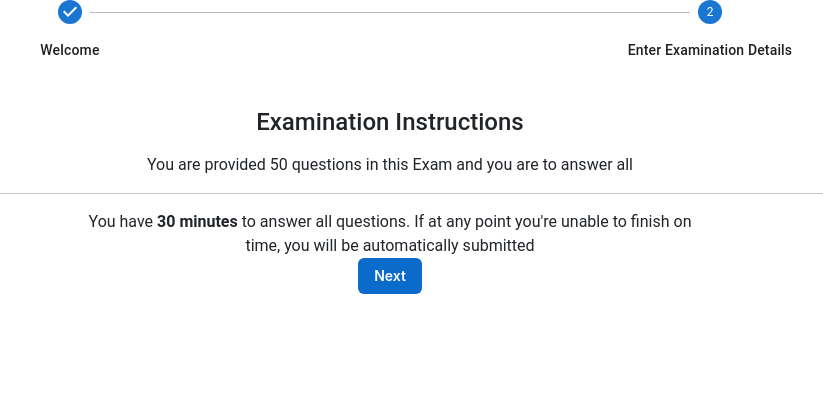
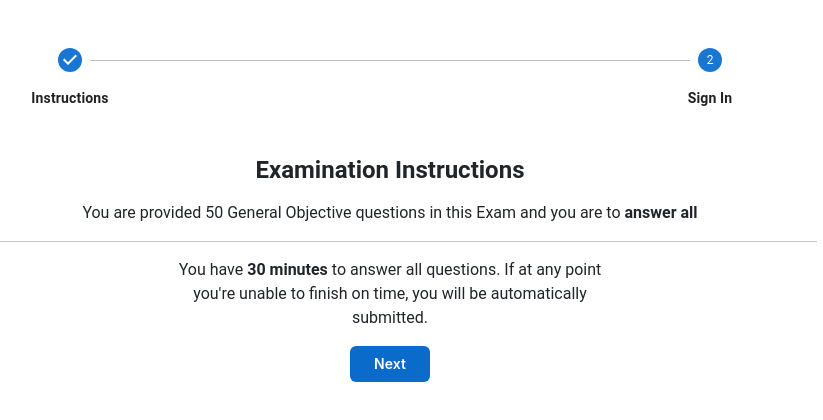
Before and after one commit to SamuelAbolade/CBT_react_app, a React (Create React App) app: page / in a window 1280 px wide. Shown: the top 420 px of the page, without its empty margins (250-1073 px from the left). Built offline with nearby package versions, Linux system fonts and the light colour scheme.

Commit message:
Started adding colors

```diff
--- a/src/Routes/Main.js
+++ b/src/Routes/Main.js
@@ -10,10 +10,15 @@ import KeyboardArrowLeft from '@mui/icons-material/KeyboardArrowLeft';
 import KeyboardArrowRight from '@mui/icons-material/KeyboardArrowRight';
 import QuestionOption from '../components/QuestionOption';
 import { useDispatch, useSelector } from 'react-redux';
-import { resetTimer, startTimer } from '../Redux/timerSlice';
+import { resetTimer, startTimer,  } from '../Redux/timerSlice';
+import { resetSelectedOptions } from '../Redux/optionSlice';
 import AccessAlarmIcon from '@mui/icons-material/AccessAlarm';
 import { Link, useNavigate } from 'react-router-dom';
 import ConfirmSubmitDialog from '../components/ConfirmSubmitDialog';
+import IconButton from '@mui/material/IconButton';
+import MenuIcon from '@mui/icons-material/Menu';
+import Toolbar from '@mui/material/Toolbar';
+import AppBar from '@mui/material/AppBar';
 
 const Main = () => {
   const dispatch = useDispatch()
@@ -36,7 +41,9 @@ const Main = () => {
       dispatch(startTimer());
     }, 1000);
     return () => {clearInterval(intervalId)
-       dispatch(resetTimer())};
+       dispatch(resetTimer())
+      };
+
 
   }, [dispatch]);
 
@@ -56,15 +63,38 @@ const Main = () => {
   const [timeLeft, setTimeLeft] = useState(30 * 60);
   return (
     <>
-      <nav className="navbar p-3 bg-body-tertiary shadow shadow-sm">
-        <div className="container d-flex">
-          <a className="navbar-brand" href="#">Quizza</a>
-          <div className="d-flex justify-content-between gap-5">
-            <span className="nav-link active fw-bold" aria-current="page" ><AccessAlarmIcon /> {minutes + ":" + seconds}</span>
-            <ConfirmSubmitDialog />
+      {/* <nav className="navbar p-3 bg-body-tertiary shadow shadow-sm border border-danger">
+        <div className="container d-flex border border-danger">
+          <a className="navbar-brand border border-danger" href="#">Quizza</a>
+          <div className="d-flex justify-content-between gap-5 border border-danger">
+            <div className="mt-1 border border-danger" >
+              <AccessAlarmIcon  /> {minutes + ":" + seconds}
+            </div>
+
           </div>
         </div>
-      </nav>
+      </nav> */}
+      <Box sx={{ flexGrow: 1 }}>
+      <AppBar position="static">
+        <Toolbar>
+          <IconButton
+            size="large"
+            edge="start"
+            // color="inherit"
+            aria-label="menu"
+            sx={{ mr: 2 }}
+          >
+          </IconButton>
+          <Typography variant="h6" component="div" sx={{ flexGrow: 1 }}>
+            Quizzer
+          </Typography>
+          <Typography variant="h6" component="div" sx={{ flexGrow: 1 }}>
+          <AccessAlarmIcon  /> {minutes + ":" + seconds}
+          </Typography>
+          <ConfirmSubmitDialog />
+        </Toolbar>
+      </AppBar>
+    </Box>
       <Box className="col-10 col-lg-8 m-auto mt-5" sx={{ flexGrow: 1 }}>
         <Paper
           square
--- a/src/Routes/Submit.js
+++ b/src/Routes/Submit.js
@@ -6,16 +6,15 @@ import { resetSelectedOptions } from '../Redux/optionSlice'
 const Submit = () => {
   const { optionReducer: { selectedOptions } } = useSelector((state) => (state))
   const dispatch = useDispatch()
-  useEffect(() => {
-    dispatch(resetSelectedOptions())
+  // useEffect(() => {
+  //
 
-    // return () => {
-    //   second
-    // }
-  }, [])
+  //   // return () => {
+  //   //   second
+  //   // }
+  // }, [])
 
   const correctScore = questions.filter((question, i) => selectedOptions[i] == question.answer)
-  console.log(correctScore)
   return (
     <>
       <div>
--- a/src/Routes/Welcome.js
+++ b/src/Routes/Welcome.js
@@ -12,15 +12,15 @@ export default function HorizontalLabelPositionBelowStepper() {
   const [activeStep, setActiveStep] = React.useState(1)
   const steps = [
     // <SignIn setActiveStep={setActiveStep}/>,
-    "Welcome",
-    'Enter Examination Details',
+    "Instructions",
+    'Sign In',
   ];
   return (
-    <Box sx={{ width: '100%' }}>
+    <Box sx={{ width: '100%' }} className="mt-5">
       <Stepper activeStep={activeStep} alternativeLabel>
         {steps.map((label) => (
           <Step key={label}>
-            <StepLabel>{label}</StepLabel>
+            <StepLabel><strong>{label}</strong></StepLabel>
           </Step>
         ))}
       </Stepper>
--- a/src/components/Instructions.js
+++ b/src/components/Instructions.js
@@ -8,16 +8,16 @@ const Instructions = ({ setActiveStep }) => {
 
     return (
         <>
-
-            <h4 className='m-auto text-center mt-5'>Examination Instructions</h4>
-            <div className='mt-3 text-center'>You are provided {questions.length} questions in this Exam and you are to answer all</div><hr />
-            <div className='col-10 col-lg-6 m-auto text-center'>You have <strong>30 minutes</strong> to answer all questions. If at any point you're unable to finish on time, you will be automatically submitted</div>
+        <div className='col-9 col-lg-8 m-auto'>
+            <h4 className='m-auto text-center mt-5 fw-bold'>Examination Instructions</h4>
+            <div className='mt-3 text-center'>You are provided {questions.length} General Objective questions in this Exam and you are to <strong>answer all</strong> </div><hr />
+            <div className='col-12 col-lg-6 m-auto text-center'>You have <strong>30 minutes</strong> to answer all questions. If at any point you're unable to finish on time, you will be automatically submitted.</div>
             <CssVarsProvider className='text-center'>
-                <div className='m-auto text-center'>
-                <Button className='m-auto' onClick={() => setActiveStep(2)} >Next</Button>
-
+                <div className='m-auto mt-3 text-center'>
+                    <Button className='m-auto px-4' onClick={() => setActiveStep(2)} >Next</Button>
                 </div>
             </CssVarsProvider>
+        </div>
         </>
 
     )
--- a/src/components/SignIn.js
+++ b/src/components/SignIn.js
@@ -43,7 +43,7 @@ const SignIn = () => {
   return (
     <>
 
-      <div className='col-12 col-lg-4 bg-light col-sm-6 shadow-lg rounded p-4 m-auto mt-5'>
+      <div className='col-12 col-lg-4 bg-lig border shadow col-sm-6  rounded p-4 py-5 m-auto mt-5'>
         <h5 className={`mt-4 text-primary`} >Sign In</h5>
         <h6 className='mb-4' >Kindly Sign Up to get started.</h6>
         <form className='m-auto' onSubmit={signIn}>
--- a/src/index.js
+++ b/src/index.js
@@ -31,11 +31,11 @@ root.render(
   <React.StrictMode>
     {/* <MuiThemeProvider theme={theme}> */}
       <Provider store={store}>
-    {/* <CssVarsProvider> */}
+    {/* <CssVarsProvider>2 */}
         <MainRouter>
           <App />
         </MainRouter>
-    {/* </CssVarsProvider> */}
+    {/* </CssVarsProvider>2 */}
       </Provider>
     {/* </MuiThemeProvider> */}
   </React.StrictMode>
```
